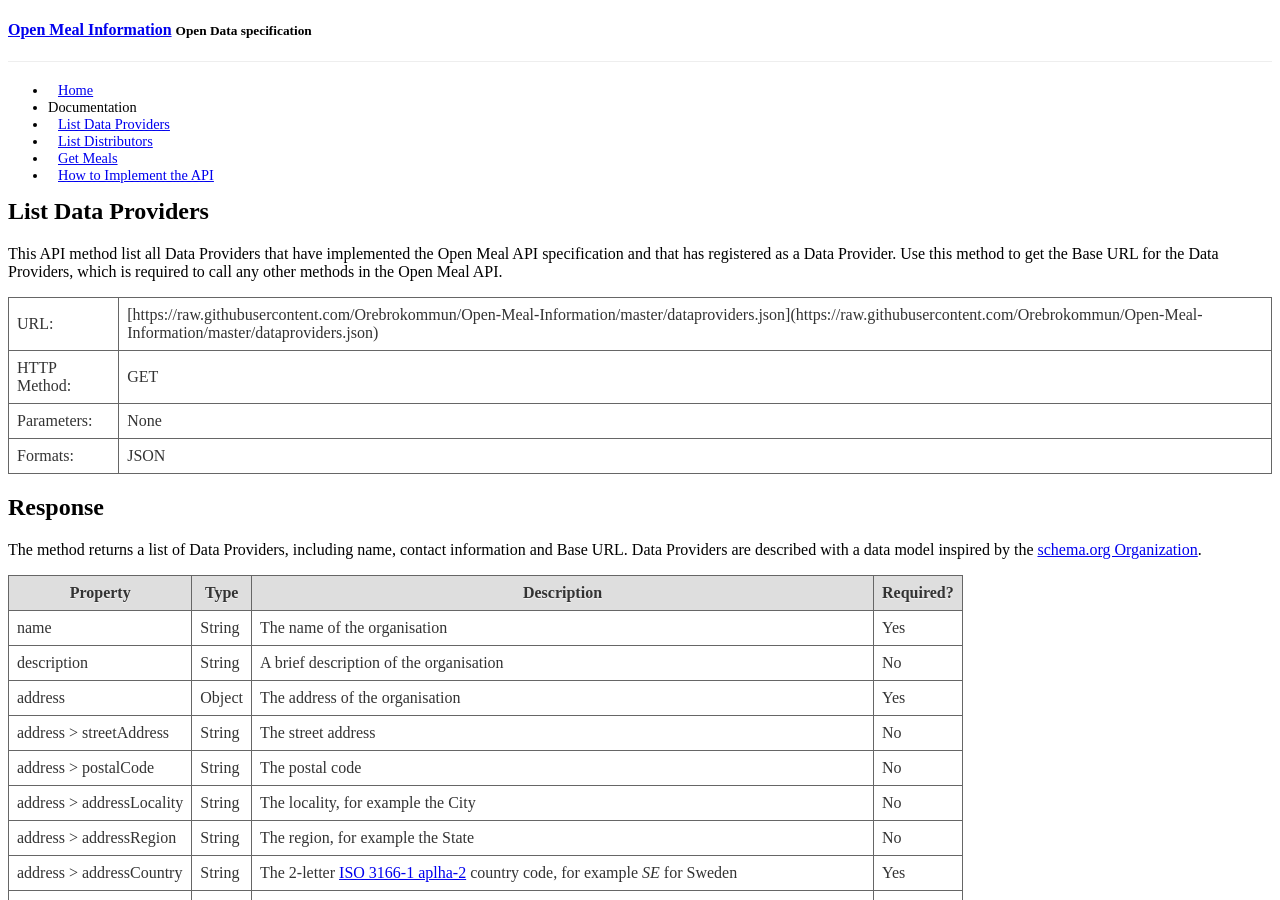
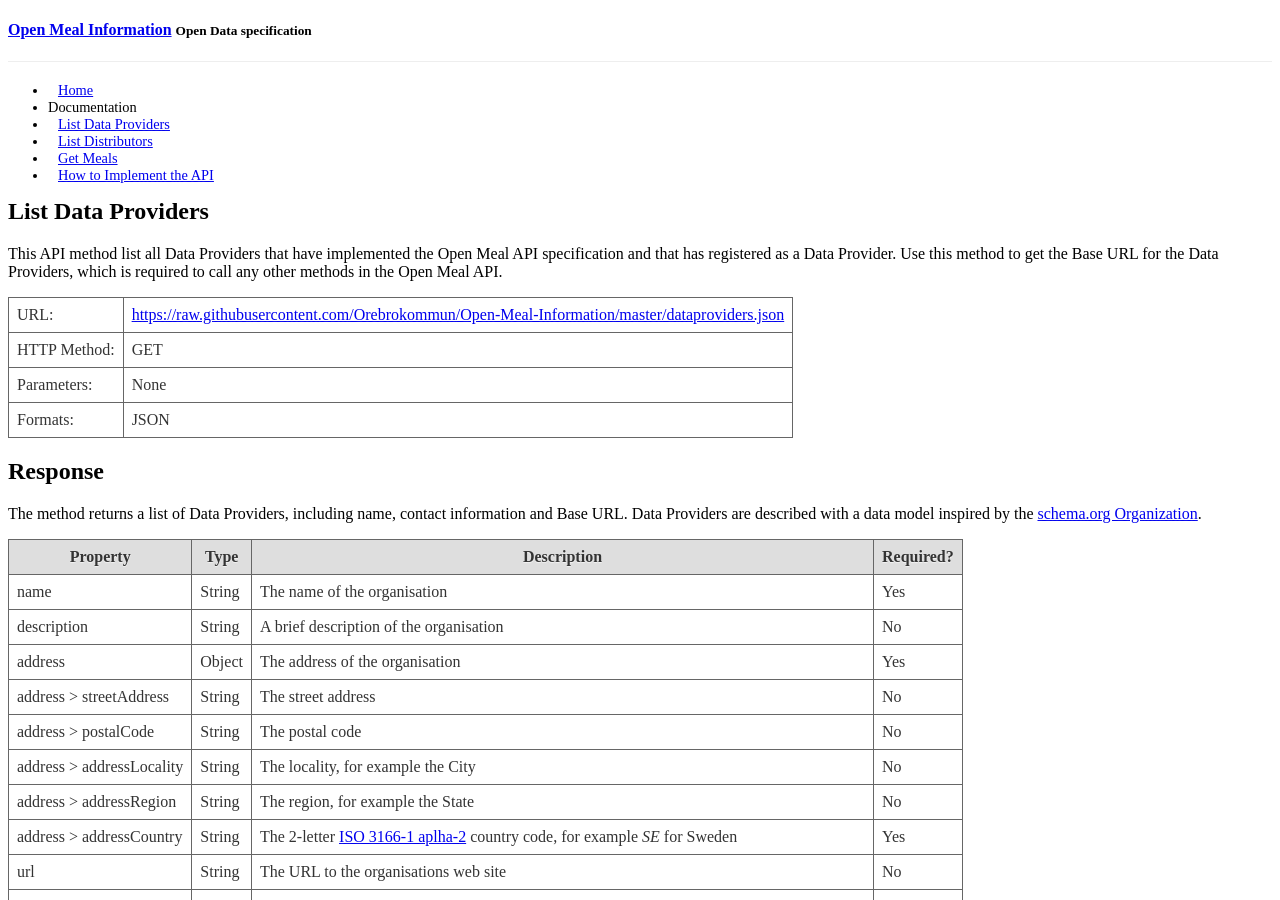
Before and after one commit to Orebrokommun/Open-Meal-Information, a Jekyll site: the page built from _posts/2014-12-18-list-data-providers.md, in a window 1280 px wide and 900 px high. Built offline with Jekyll 4.4.1, drawn with Linux system fonts in a browser that asks for light colours; Markdown is read by kramdown in place of the engine named in the settings; a style sheet for code colours, icons or effects is not loaded; part of the change alters nothing that is shown.

Commit message:
Made dataproviders.json link to HTML instad of MD

```diff
--- a/_posts/2014-12-18-list-data-providers.md
+++ b/_posts/2014-12-18-list-data-providers.md
@@ -10,7 +10,7 @@ This API method list all Data Providers that have implemented the Open Meal API
 <table>
 	<tr>
 		<td>URL: </td>
-		<td>[https://raw.githubusercontent.com/Orebrokommun/Open-Meal-Information/master/dataproviders.json](https://raw.githubusercontent.com/Orebrokommun/Open-Meal-Information/master/dataproviders.json)</td>
+		<td><a href="https://raw.githubusercontent.com/Orebrokommun/Open-Meal-Information/master/dataproviders.json">https://raw.githubusercontent.com/Orebrokommun/Open-Meal-Information/master/dataproviders.json</a></td>
 	</tr>
 	<tr>
 		<td>HTTP Method: </td>
```
